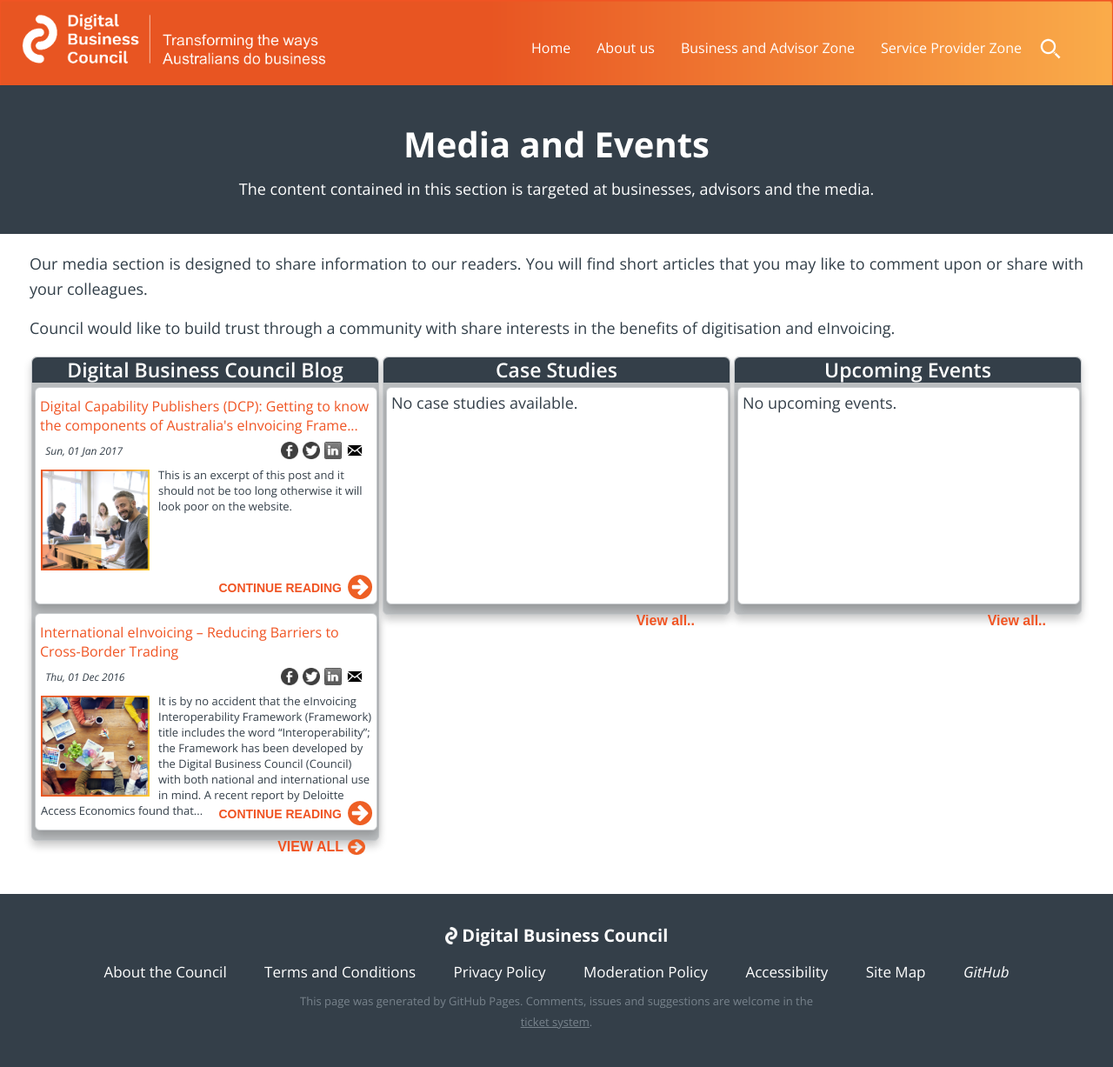
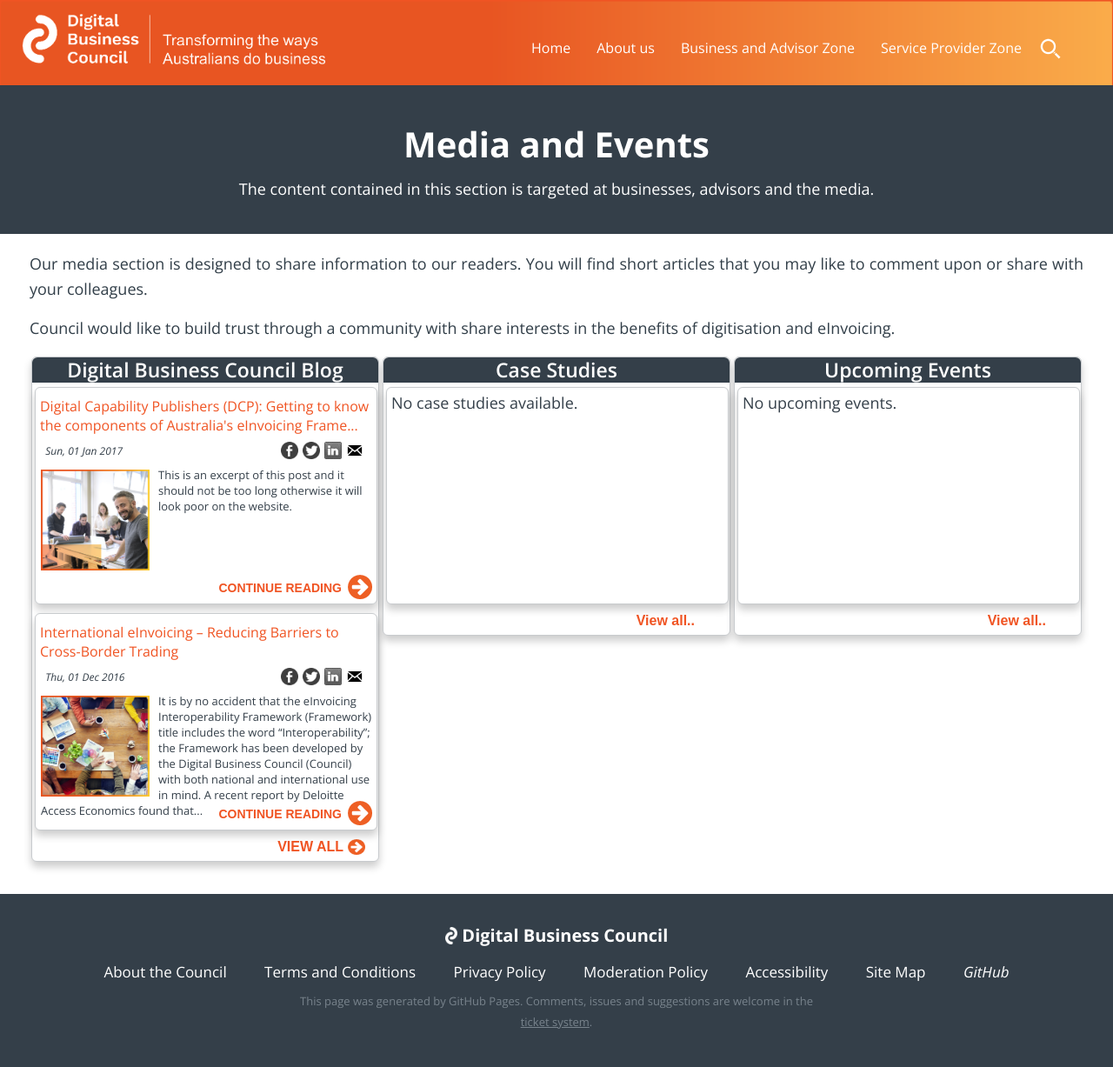
Before and after one commit to Digital-Business-Council/Digital-Business-Council.github.io, a Jekyll site: the page built from pages/business-zone/blogs/media-jump-page.md, in a window 1280 px wide. Shown: the whole page at 87% size. Built offline with Jekyll 4.4.1, drawn with Linux system fonts in a browser that asks for light colours.

Commit message:
Update _common.scss

```diff
--- a/_sass/_common.scss
+++ b/_sass/_common.scss
@@ -194,8 +194,8 @@
 .media-zone-cardstack{
 	position:relative;
 	width:400px;
-	background-color: $dbc-secondary-2;
-	padding-bottom:1px;
+	background-color: #ffffff;
+	padding-bottom:25px;
 	border-radius:6px;
 	margin:2px;
 	z-index:3;
```
